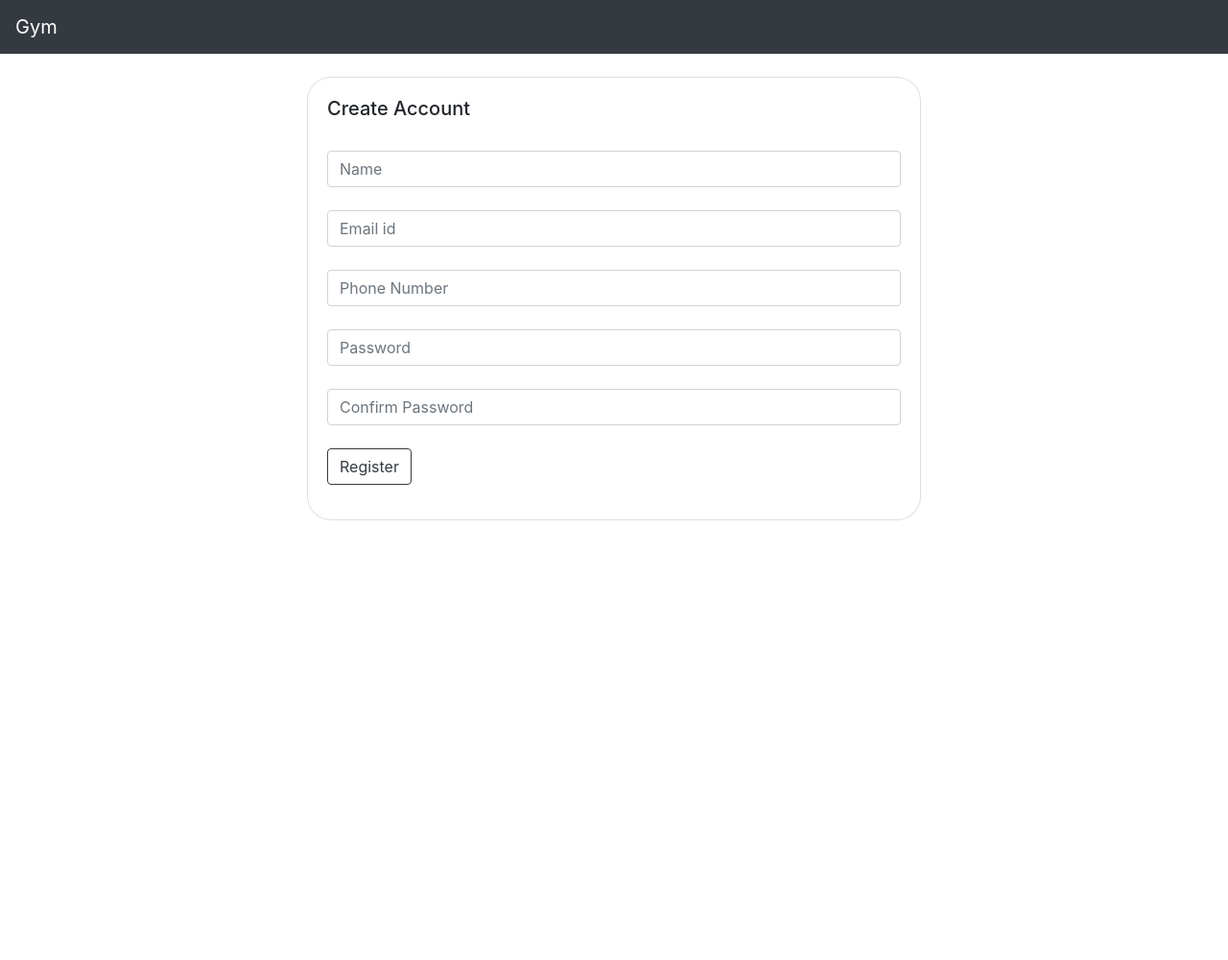
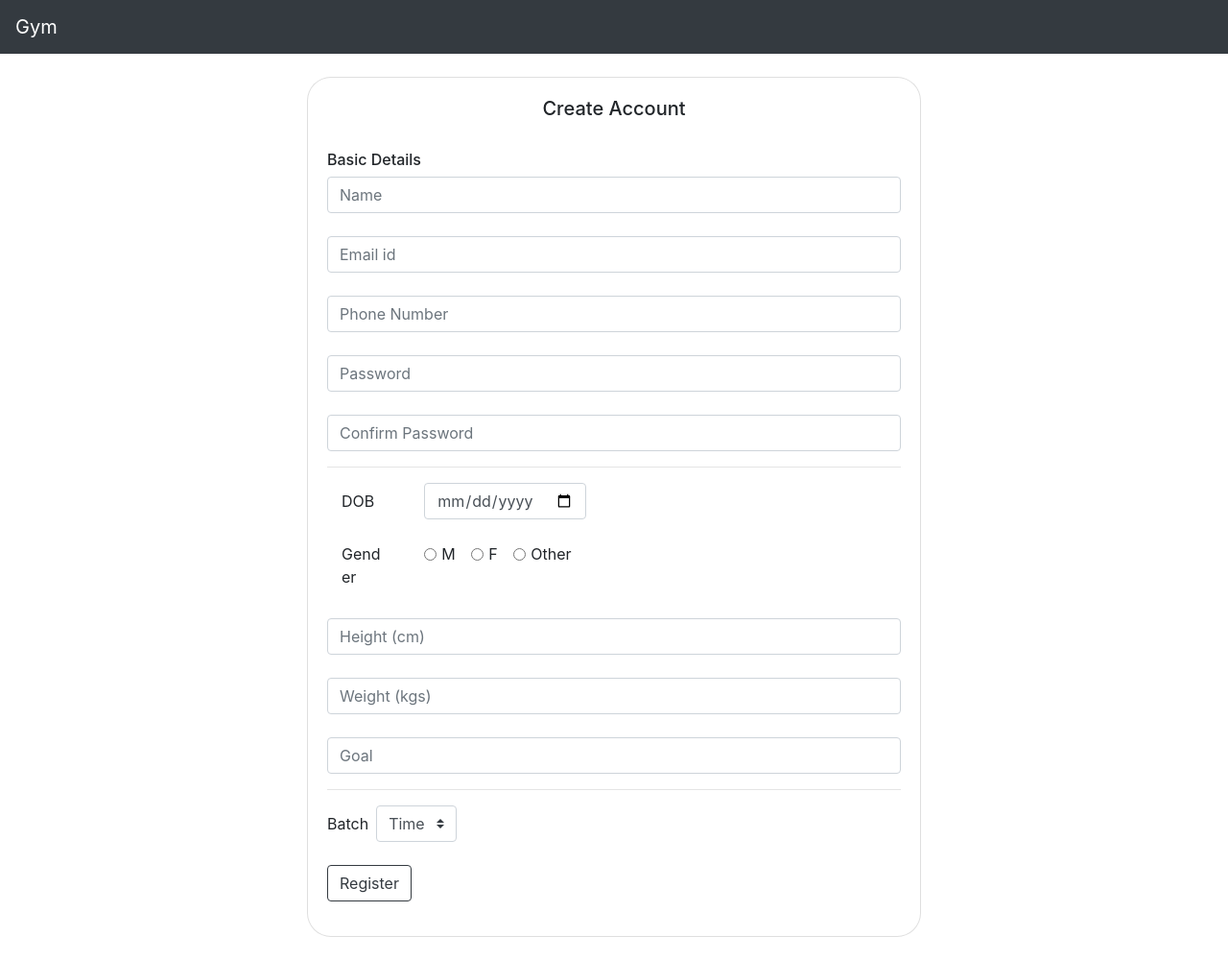
Before and after one commit to adith-a-danthi/Ufit, a PHP site: page /register.php in a window 1280 px wide. Shown: the whole page at 96% size. Before the commit the page ends 542 px from the top, so only its background shows below. Run offline with PHP 8.4, Linux system fonts and the light colour scheme.

Commit message:
registration UI changes

```diff
--- a/public/index.php
+++ b/public/index.php
@@ -2,12 +2,6 @@
 <head>
     <nav class="navbar navbar-dark bg-dark">
         <a class="navbar-brand" href="#" >Gym</a>
-        <ul>
-            <li>
-                <a></a>
-                <a>Contact Us</a>
-            </li>
-        </ul>
         <div>
             <a class="btn btn-outline-secondary" href="register.php" role="button">Register</a>
             <a class="btn btn-outline-light" href="login.php" role="button">Login</a>
--- a/public/login.php
+++ b/public/login.php
@@ -12,9 +12,9 @@
     <div class="card-body" >
         <form action="login.php" method="post">
             <h5>Login</h5> <br>
-            <input type="email" class="form-control" id="email_id" placeholder="Email id">
+            <input type="email" class="form-control" id="email_id" placeholder="Email id" required>
             <br>
-            <input type="password" class="form-control" id="password" placeholder="Password">
+            <input type="password" class="form-control" id="password" placeholder="Password" required>
             <br>
             <button class="btn btn-outline-dark">Login</button>
         </form>
--- a/public/register.php
+++ b/public/register.php
@@ -11,15 +11,66 @@
 <div class="card" style="width: 50%; border-radius: 25px; margin-left: auto; margin-right: auto">
     <div class="card-body">
         <form action="register.php" method="post">
-            <h5>Create Account</h5> <br>
-            <input type="text" class="form-control" id="name" placeholder="Name"> <br>
-            <input type="email" class="form-control" id="email_id" placeholder="Email id"> <br>
-            <input type="tel" class="form-control" id="phone" placeholder="Phone Number"> <br>
-            <input type="password" class="form-control" id="password" placeholder="Password"> <br>
-            <input type="r-password" class="form-control" id="r-password" placeholder="Confirm Password"> <br>
-
+            <h5 style="text-align: center">Create Account</h5>
+            <br>
+            <h6>Basic Details</h6>
+            <input type="text" class="form-control" id="name" placeholder="Name" required> <br>
+            <input type="email" class="form-control" id="email_id" placeholder="Email id" required> <br>
+            <input type="tel" class="form-control" id="phone" placeholder="Phone Number" required> <br>
+            <input type="password" class="form-control" id="password" placeholder="Password" required> <br>
+            <input type="r-password" class="form-control" id="r-password" placeholder="Confirm Password" required>
+            <hr>
+            <div class="form-row">
+                <div class="col">
+                    <label for="dob" class="col col-form-label">DOB</label>
+                </div>
+                <div class="col-sm-10">
+                    <input type="date" class="form-control" id="dob" placeholder="dob" required style="width: auto">
+                </div>
+            </div>
+            <br>
+            <div class="form-row">
+                <div class="col">
+                    <label class="col-form-label col-sm-10 pt-0">Gender</label>
+                </div>
+                <div class="col-sm-10">
+                    <div class="form-check form-check-inline">
+                        <input class="form-check-input" type="radio" name="gender" id="gen_male" value="male">
+                        <label class="form-check-label" for="gen_male">M</label>
+                    </div>
+                    <div class="form-check form-check-inline">
+                        <input class="form-check-input" type="radio" name="gender" id="gen_female" value="female">
+                        <label class="form-check-label" for="gen_female">F</label>
+                    </div>
+                    <div class="form-check form-check-inline">
+                        <input class="form-check-input" type="radio" name="gender" id="gen_other" value="other">
+                        <label class="form-check-label" for="gen_other">Other</label>
+                    </div>
+                </div>
+            </div>
+            <br>
+            <input type="number" class="form-control" id="height" placeholder="Height (cm)" required> <br>
+            <input type="number" class="form-control" id="weight" placeholder="Weight (kgs)" required> <br>
+            <input type="text" class="form-control" id="goal" placeholder="Goal" required>
+            <hr>
+            <div class="form-inline">
+                <label class="mr-sm-2" for="batch">Batch</label>
+                <select class="custom-select mr-sm-2" id="batch">
+                    <option selected>Time</option>
+                    <option value="1">5:00</option>
+                    <option value="2">6:00</option>
+                    <option value="3">7:00</option>
+                    <option value="4">8:00</option>
+                    <option value="5">16:00</option>
+                    <option value="6">17:00</option>
+                    <option value="7">18:00</option>
+                    <option value="8">19:00</option>
+                </select>
+            </div>
+            <br>
             <button class="btn btn-outline-dark">Register</button>
         </form>
     </div>
 </div>
+<br>
 </body>
```
Also changed, not shown: public/home.php (+9 -8 lines).
